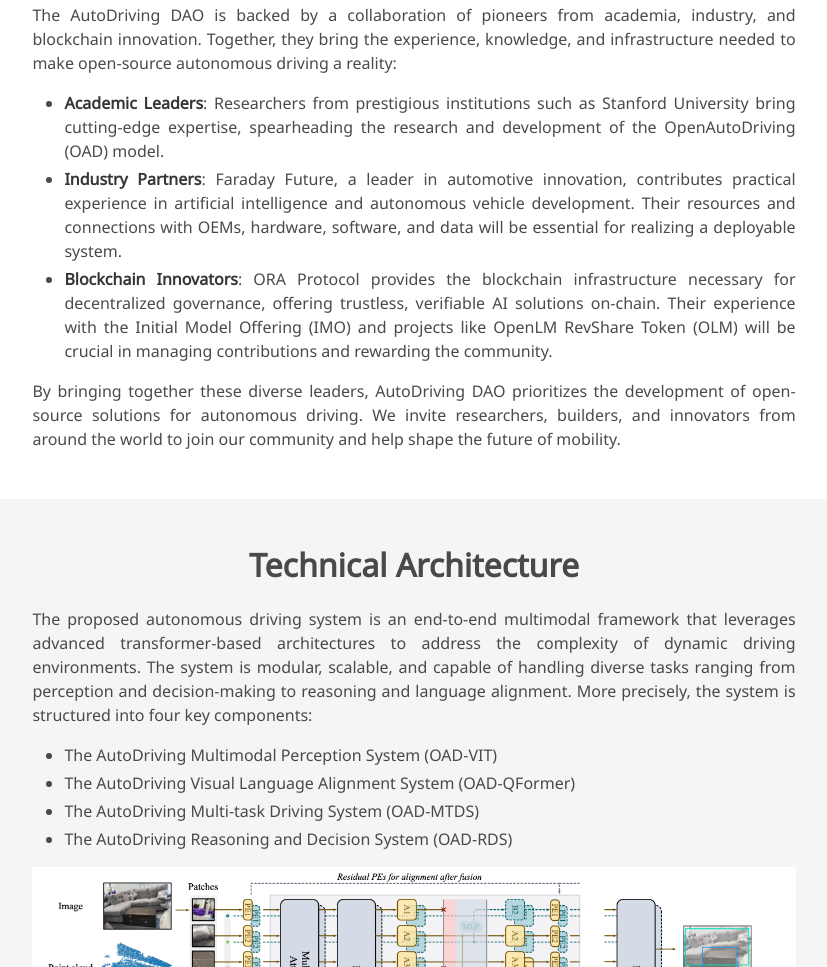
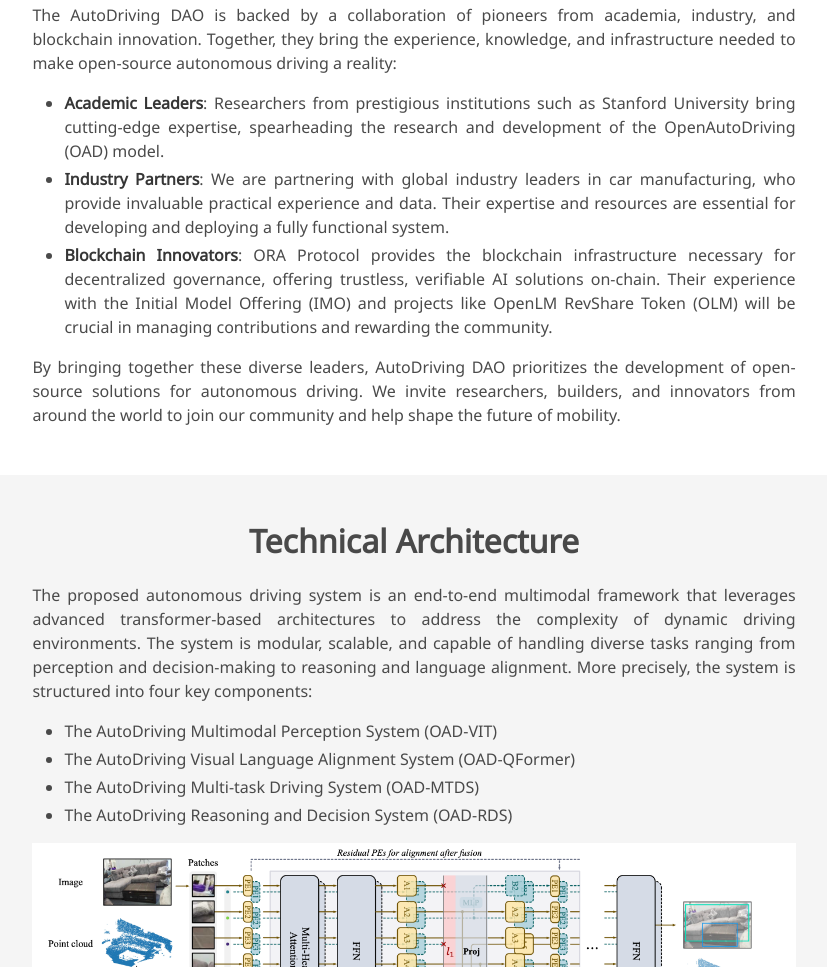
Before and after one commit to Auto-Driving-DAO/Auto-Driving-DAO.github.io, a plain HTML site: page index.html in a window 1280 px wide. Shown: the part 3172-4139 px from the top of the page, without its empty margins (226-1053 px from the left). Drawn offline with nearby package versions, Linux system fonts and the light colour scheme; some icons are missing; a web font is replaced by a local one.

Commit message:
init4 sep08

```diff
--- a/index.html
+++ b/index.html
@@ -263,7 +263,7 @@
 
           <ul>
               <li><strong>Academic Leaders</strong>: Researchers from prestigious institutions such as Stanford University bring cutting-edge expertise, spearheading the research and development of the OpenAutoDriving (OAD) model.</li>
-              <li><strong>Industry Partners</strong>: Faraday Future, a leader in automotive innovation, contributes practical experience in artificial intelligence and autonomous vehicle development. Their resources and connections with OEMs, hardware, software, and data will be essential for realizing a deployable system.</li>
+              <li><strong>Industry Partners</strong>: We are partnering with global industry leaders in car manufacturing, who provide invaluable practical experience and data. Their expertise and resources are essential for developing and deploying a fully functional system.
               <li><strong>Blockchain Innovators</strong>: ORA Protocol provides the blockchain infrastructure necessary for decentralized governance, offering trustless, verifiable AI solutions on-chain. Their experience with the Initial Model Offering (IMO) and projects like OpenLM RevShare Token (OLM) will be crucial in managing contributions and rewarding the community.</li>
           </ul>
 
```
